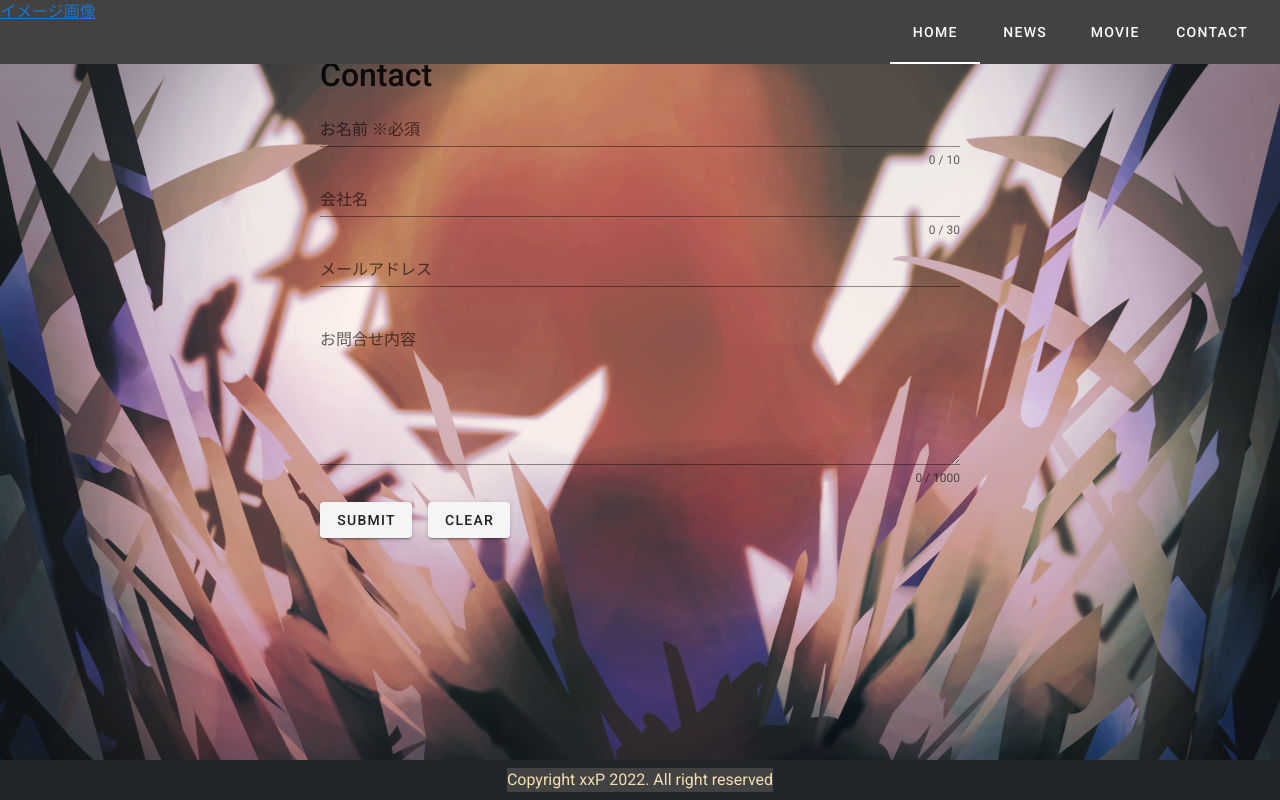
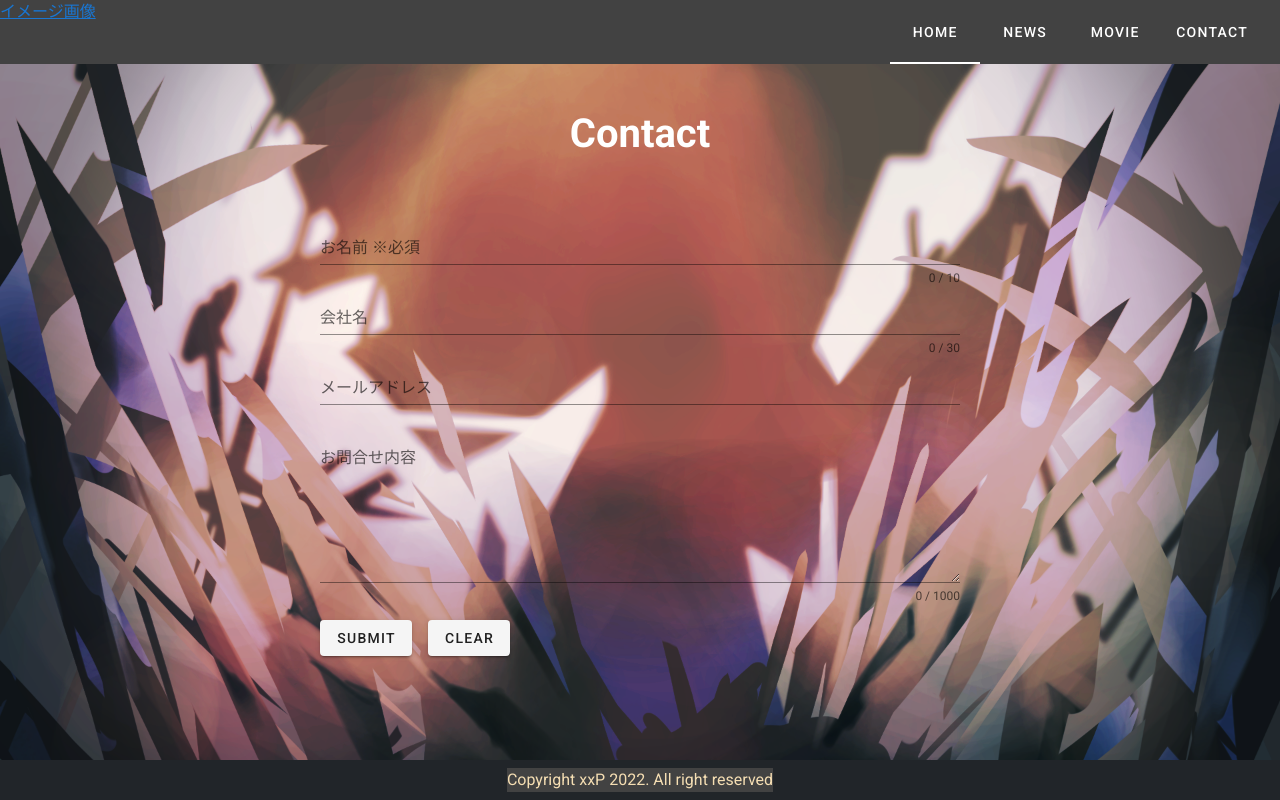
Before and after one commit to pedrozorn/xxp, a Nuxt app: page /Contact in a window 1280 px wide. Built offline with nearby package versions, Linux system fonts and the light colour scheme.

Commit message:
タイトル作成”

```diff
--- /dev/null
+++ b/components/AppBackgroundHolder.vue
@@ -0,0 +1,57 @@
+<template>
+  <section class="background-holder">
+    <v-container fluid fill-height class="background-holder__content">
+      <v-row>
+        <v-col class="background-holder__content-text">
+          <p>{{ title }}</p>
+        </v-col>
+      </v-row>
+    </v-container>
+  </section>
+</template>
+<script>
+export default {
+  props: {
+    title: {
+      type: String,
+      required: true,
+    },
+  },
+};
+</script>
+<style lang="scss" scoped>
+.background-holder__content {
+  width: 100%;
+  height: 20vh;
+
+  &-text {
+    color: white;
+    text-align: center;
+    font-size: 2.5rem;
+    font-weight: bold;
+
+    @include display_pc {
+      font-size: 40px;
+    }
+  }
+}
+
+.befbackground-holder__content {
+  background: url("../assets/img/tenagabg.png");
+  background-size: cover;
+  background-position: center center;
+  width: 100%;
+  height: 30vh;
+
+  &-text {
+    color: white;
+    text-align: center;
+    font-size: 28px;
+    font-weight: bold;
+
+    @include display_pc {
+      font-size: 40px;
+    }
+  }
+}
+</style>
--- a/pages/Contact.vue
+++ b/pages/Contact.vue
@@ -1,7 +1,7 @@
 <template>
   <form>
     <div class="flex justify-center contact-form">
-      <h2>Contact</h2>
+      <AppBackgroundHolder :title="title" />
       <v-text-field
         v-model="name"
         :error-messages="nameErrors"
@@ -69,6 +69,7 @@
       company: '',
       email: '',
       message: '',
+      title: 'Contact',
     }),
 
     computed: {
```
